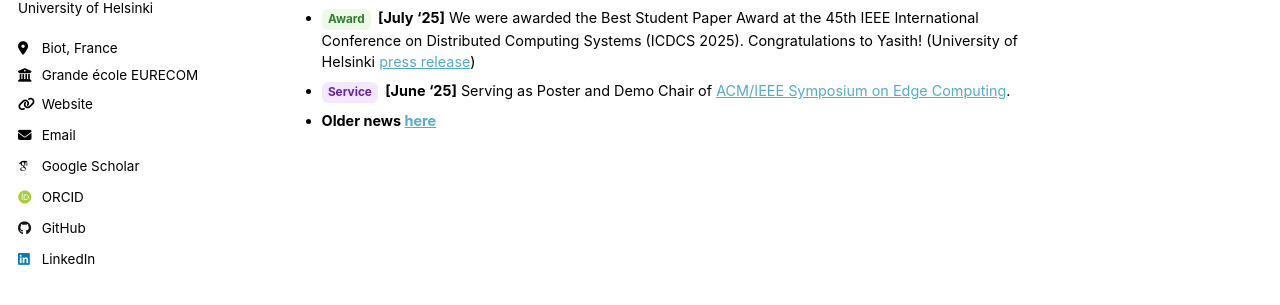
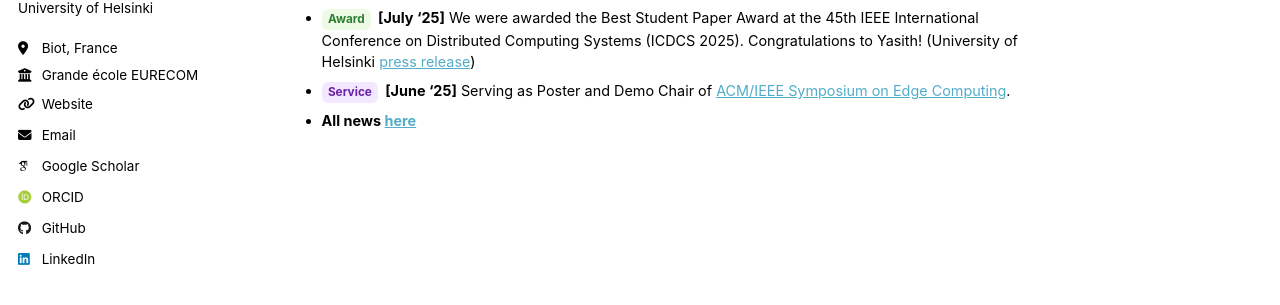
Before and after one commit to robertmora/robertmora.github.io, a Jekyll site: the page built from _pages/about.md, in a window 1280 px wide and 900 px high, scrolled down 898 px. Shown: the part 396-701 px from the top of the window. Built offline with Jekyll 4.4.1, drawn with Linux system fonts in a browser that asks for light colours; some web fonts are replaced; a script that is not in the unit is left out.

Commit message:
Update about.md

```diff
--- a/_pages/about.md
+++ b/_pages/about.md
@@ -31,4 +31,4 @@ News
 - [Service](){:.tag .tag--service} **[July '25]** Invited to serve on the Technical Program Committee of [IEEE INFOCOM 2026](https://infocom2026.ieee-infocom.org/committees){:target="_blank"}.
 - [Award](){:.tag .tag--award} **[July '25]** We were awarded the Best Student Paper Award at the 45th IEEE International Conference on Distributed Computing Systems (ICDCS 2025). Congratulations to Yasith! (University of Helsinki [press release](https://www.helsinki.fi/en/faculty-science/news/best-student-paper-award-international-conference-distributed-computing-systems){:target="_blank"})
 - [Service](){:.tag .tag--service} **[June '25]** Serving as Poster and Demo Chair of [ACM/IEEE Symposium on Edge Computing](https://acm-ieee-sec.org/2025/postersession.php){:target="_blank"}.
-- **Older news [here](https://robertmora.github.io/news/){:target="_blank"}**
+- **All news [here](https://robertmora.github.io/news/){:target="_blank"}**
```
